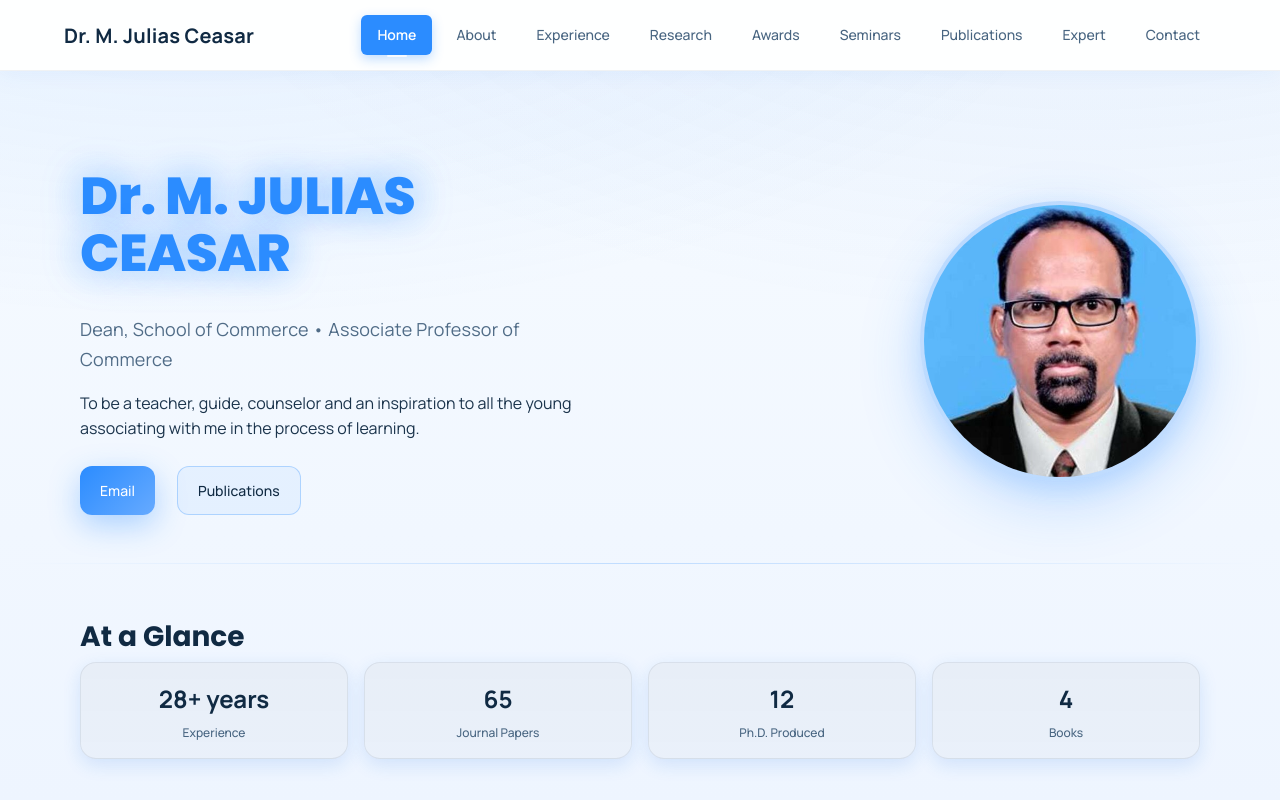
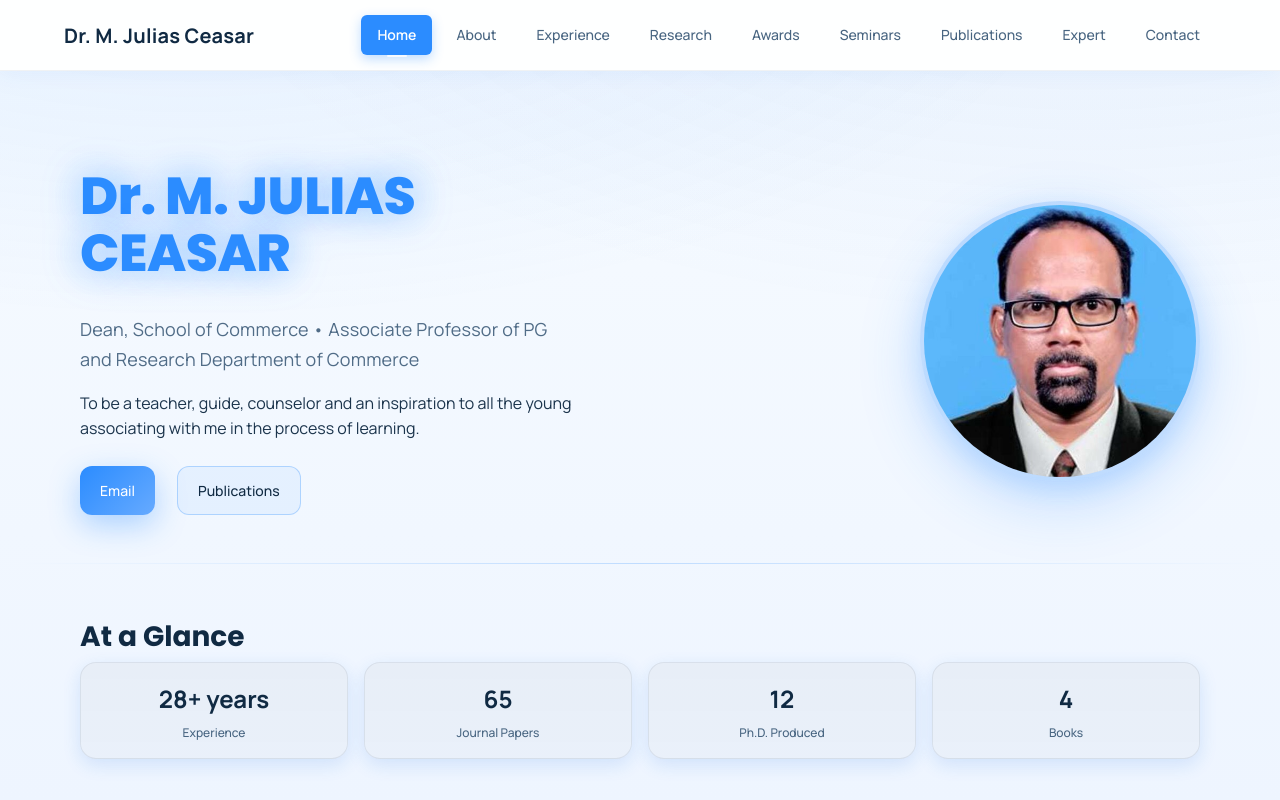
Before and after one commit to Thiravidan/Dr.-M.-JULIAS-CEASAR, a React (Create React App) app: page / in a window 1280 px wide. Shown: the top 800 px of the page. Built offline with nearby package versions, Linux system fonts and the light colour scheme.

Commit message:
Final update

```diff
--- a/src/data/profile.js
+++ b/src/data/profile.js
@@ -3,7 +3,7 @@ export const profile = {
   name: "Dr. M. JULIAS CEASAR",
   titles: [
     "Dean, School of Commerce",
-    "Associate Professor of Commerce"
+    "Associate Professor of PG and Research Department of Commerce"
   ],
   email: "juliasceasar_co1@mail.sjctni.edu",
   phones: ["+91 94431 10877", " +91 8056608580"],
@@ -89,9 +89,9 @@ export const profile = {
     "ICSSR National Conference: Industry 5.0 (18–19 Jul 2024)"
   ],
   awards: [
-    "Young Social Scientist Award – Indian Academic Researchers Association",
-    "Best Researcher Award – St. Xavier’s College (Autonomous), Palayamkottai (2 years)",
-    "Best Researcher Award – St. Joseph’s College (Autonomous), Tiruchirappalli"
+    "Bestowed with Young social scientist award by Indian academic Researchers Association",
+    "Recipient of Best Researcher Award from St. Xavier's College (Autonomous) Palayamkottai consecutively for 2 years in appreciation for the contributions in Research and publications.",
+    "Recipient of Best Researcher Award from St. Joseph's College (Autonomous), Tiruchirappalli during the academic year in appreciation for the contributions in Research and Publications."
   ],
   publicationsSummary: {
     booksAuthored: 4,
@@ -186,6 +186,22 @@ export const profile = {
       month: "January 2024",
       volume: "Volume: 21, No: S1 (2024), pp. 933-941",
       impactFactor: "4.6"
+    },
+    {
+      id: 8,
+      journal: "Migration Letters",
+      title: "Migration Letters Vol. 21 No. S1(2024)",
+      month: "2024",
+      volume: "Volume: 21, No: S1",
+      impactFactor: "N/A"
+    },
+    {
+      id: 9,
+      journal: "Migration Letters",
+      title: "Migration Letters Vol. 21 No. S2(2024)",
+      month: "2024",
+      volume: "Volume: 21, No: S2",
+      impactFactor: "N/A"
     }
   ],
   featuredPublications: [
```
